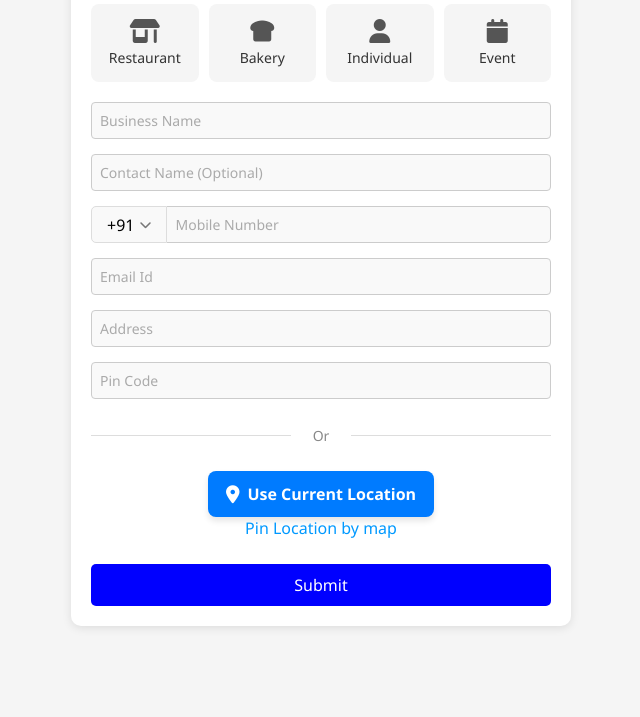
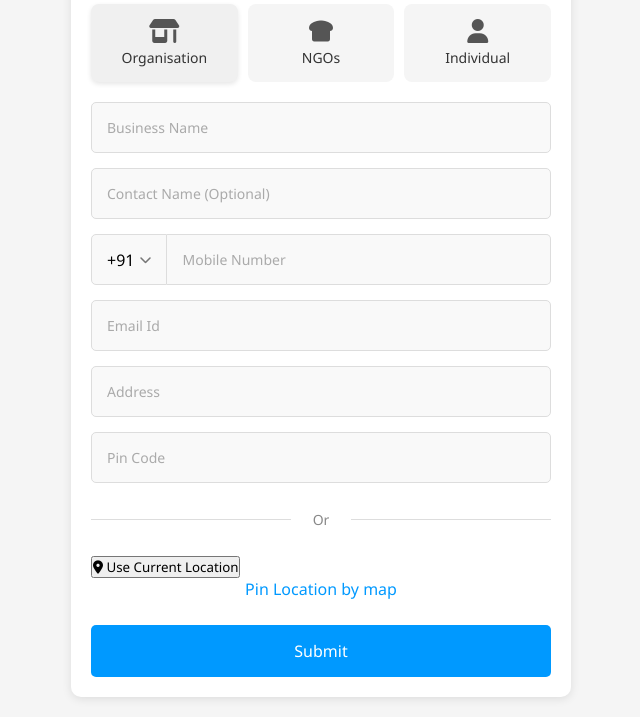
Before and after one commit to PraveenKumarTV/hackodyssey-receivers, a website: page public/index.html in a window 1280 px wide. Shown: the part 89-806 px from the top of the page, without its empty margins (319-959 px from the left). Drawn offline with nearby package versions, Linux system fonts and the light colour scheme.

Commit message:
Update index.html

```diff
--- a/public/index.html
+++ b/public/index.html
@@ -1,134 +1,40 @@
 <!DOCTYPE html>
 <html lang="en">
-
 <head>
     <meta charset="UTF-8">
     <meta name="viewport" content="width=device-width, initial-scale=1.0">
-    <title>Donor Details</title>
+    <title>Reciever Details</title>
     <link rel="stylesheet" href="styles.css">
     <link rel="stylesheet" href="https://cdnjs.cloudflare.com/ajax/libs/font-awesome/6.4.0/css/all.min.css">
     <!-- Leaflet CSS -->
     <link rel="stylesheet" href="https://cdnjs.cloudflare.com/ajax/libs/leaflet/1.9.4/leaflet.css" />
-    <style>
-        .active1 {
-            background-color: rgb(21, 106, 171);
-            color: white;
-            animation: clickEffect 0.3s ease-in-out;
-        }
-
-        input {
-            width: 100%;
-            padding: 8px;
-            border: 1px solid #ccc;
-            border-radius: 4px;
-        }
-
-        .error {
-            color: red;
-            font-size: 12px;
-            margin-top: 5px;
-        }
-
-        .submit-btn {
-            background-color: blue;
-            color: white;
-            padding: 10px;
-            border: none;
-            cursor: pointer;
-            width: 100%;
-        }
-
-        .submit-btn:hover {
-            background-color: darkblue;
-        }
-
-        .map-location-btn {
-            display: flex;
-            margin-left: auto;
-            margin-right: auto;
-            align-items: center;
-            justify-content: center;
-            gap: 8px;
-            background-color: #007bff;
-            color: white;
-            font-size: 16px;
-            font-weight: bold;
-            border: none;
-            border-radius: 8px;
-            padding: 12px 18px;
-            cursor: pointer;
-            transition: background 0.3s ease, transform 0.2s ease;
-            box-shadow: 0px 4px 6px rgba(0, 0, 0, 0.1);
-        }
-
-        .map-location-btn i {
-            font-size: 18px;
-        }
-
-        .map-location-btn:hover {
-            background-color: #0056b3;
-            transform: scale(1.05);
-        }
-
-        .map-location-btn:active {
-            transform: scale(0.95);
-        }
-
-        @keyframes clickEffect {
-            0% {
-                transform: scale(1);
-                opacity: 0.8;
-            }
-
-            50% {
-                transform: scale(1.1);
-                opacity: 1;
-            }
-
-            100% {
-                transform: scale(1);
-            }
-        }
-
-        .active1 p {
-            color: white;
-        }
-    </style>
 </head>
-
 <body>
-
     <div class="container">
-        <h1>Donor Details</h1>
+        <h1>Reciever Details</h1>
 
         <div class="donor-types">
-            <div class="donor-type" id="restaurant">
+            <div class="donor-type active" id="restaurant">
                 <i class="fas fa-store-alt"></i>
-                <p>Restaurant</p>
+                <p>Organisation</p>
             </div>
             <div class="donor-type" id="bakery">
                 <i class="fas fa-bread-slice"></i>
-                <p>Bakery</p>
+                <p>NGOs</p>
             </div>
             <div class="donor-type" id="individual">
                 <i class="fas fa-user"></i>
                 <p>Individual</p>
-            </div>
-            <div class="donor-type" id="event">
-                <i class="fas fa-calendar"></i>
-                <p>Event</p>
             </div>
         </div>
 
         <form id="donorForm">
             <div class="form-group">
                 <input type="text" id="businessName" placeholder="Business Name" required>
-                <div class="error" id="businessNameError"></div>
             </div>
 
             <div class="form-group">
                 <input type="text" id="contactName" placeholder="Contact Name (Optional)">
-                <div class="error" id="contactNameError"></div>
             </div>
 
             <div class="form-group phone-group">
@@ -137,30 +43,26 @@
                     <i class="fas fa-chevron-down"></i>
                 </div>
                 <input type="tel" id="mobileNumber" placeholder="Mobile Number" required>
-                <div class="error" id="mobileNumberError"></div>
             </div>
 
             <div class="form-group">
                 <input type="email" id="emailId" placeholder="Email Id" required>
-                <div class="error" id="emailIdError"></div>
             </div>
 
             <div class="form-group">
                 <input type="text" id="address" placeholder="Address" required>
-                <div class="error" id="addressError"></div>
             </div>
 
             <div class="form-group">
                 <input type="text" id="pinCode" placeholder="Pin Code" required>
-                <div class="error" id="pinCodeError"></div>
             </div>
 
             <input type="hidden" id="location" name="location">
 
             <div class="divider">
+
                 <span>Or</span>
             </div>
-
             <div>
             <button type="button" class="map-location-btn" id="useLocationBtn">
                 <i class="fas fa-map-marker-alt"></i> Use Current Location
@@ -346,7 +248,5 @@
                 });
         }
     </script>
-
 </body>
-
 </html>
```
Lines whose indentation alone changed are shown as unchanged.
